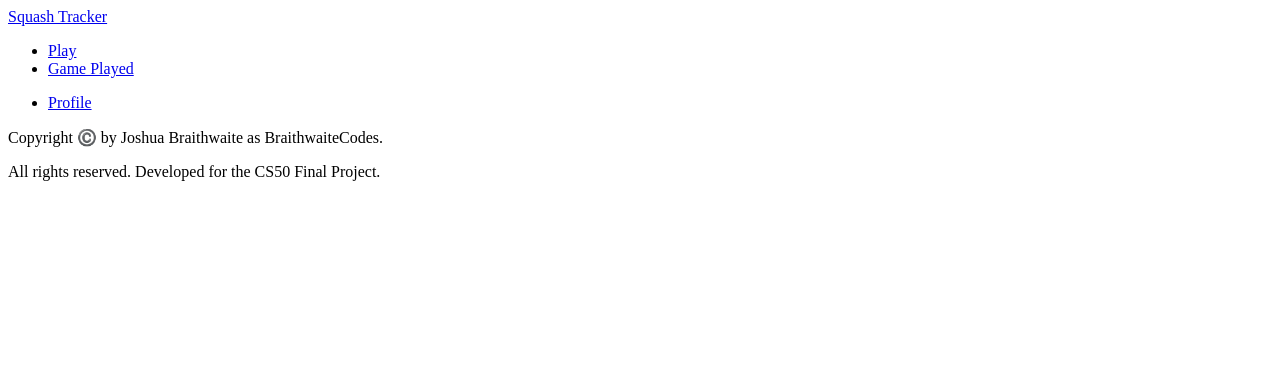
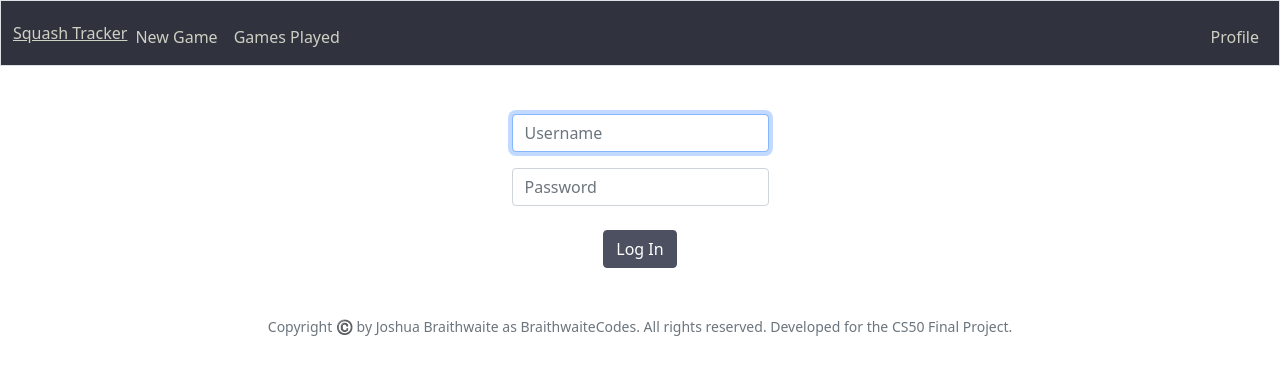
Before and after one commit to BraithwaiteCodes/Final-Project, a Flask app: template templates/login.html in a window 1280 px wide. Shown: the top 375 px of the page. Run offline with Flask 3, Linux system fonts and the light colour scheme; the template is opened without the code that fills it, so the values that code supplies are empty; the visitor is signed in with stand-in values (Sample User, id 1); some libraries are stand-ins or nearby versions.

Commit message:
Login functionality and layout. Fixed routing

```diff
--- a/app.py
+++ b/app.py
@@ -18,6 +18,54 @@ Session(app)
 db = SQL("sqlite:///squash.db")
 
 
-@app.route("/")
-def home():
-    return "Hello, Flask!"
+# Ensure reponses are not cached
+@app.after_request
+def after_request(response):
+    """Ensure responses aren't cached"""
+    response.headers["Cache-Control"] = "no-cache, no-store, must-revalidate"
+    response.headers["Expires"] = 0
+    response.headers["Pragma"] = "no-cache"
+    return response
+
+
+@app.route("/login", methods=["GET", "POST"])
+def login():
+
+    # Forget any user_id
+    session.clear()
+
+    # User reached route via POST (by submitting form via POST)
+    if request.method == "POST":
+
+        # Ensure username was submitted
+        if not request.form.get("username"):
+            flash("Must provide a username")
+            return redirect("/login", 403)
+
+        # Ensure password was submitted
+        elif not request.form.get("password"):
+            flash("Must provide a password")
+            return redirect("/login", 403)
+
+        # Query database for unique username
+        users = db.execute(
+            "SELECT * FROM usersInfo WHERE username = ?", request.form.get(
+                "username")
+        )
+
+        # Ensure username exists and password is correct
+        if len(users) != 1 or not check_password_hash(
+            users[0]["hash"], request.form.get("password")
+        ):
+            flash("Invalid username and/or password")
+            return redirect("/login", 403)
+
+        # Remember which user has logged in
+        session["user_id"] = users[0]["id"]
+
+        # Redirect user to home page
+        return redirect("/")
+
+    # User reached route via GET
+    else:
+        return render_template("/login.html")
--- a/static/styles.css
+++ b/static/styles.css
@@ -5,3 +5,20 @@
   --text-color-asbtract: #5c80bc;
   --text-color: #cdd1c4;
 }
+
+a {
+  color: var(--text-color);
+}
+
+.bg-mod-primary {
+  background-color: var(--primary-bg-color);
+}
+
+.btn-primary {
+  background-color: var(--secondary-bg-color);
+  border-color: var(--secondary-bg-color);
+}
+
+.nav-link {
+  color: var(--text-color);
+}
--- a/templates/layout.html
+++ b/templates/layout.html
@@ -5,31 +5,36 @@
     <meta charset="UTF-8" />
     <meta name="viewport" content="width=device-width, initial-scale=1.0" />
 
-    <link href="/static/styles.css" rel="stylesheet" />
+    <link href="/static/styles.css" rel="stylesheet"/>
+    <!-- http://getbootstrap.com/docs/5.1/ -->
+    <link crossorigin="anonymous" href="https://cdn.jsdelivr.net/npm/bootstrap@5.1.3/dist/css/bootstrap.min.css" integrity="sha384-1BmE4kWBq78iYhFldvKuhfTAU6auU8tT94WrHftjDbrCEXSU1oBoqyl2QvZ6jIW3" rel="stylesheet">
+    <script crossorigin="anonymous" src="https://cdn.jsdelivr.net/npm/bootstrap@5.1.3/dist/js/bootstrap.bundle.min.js" integrity="sha384-ka7Sk0Gln4gmtz2MlQnikT1wXgYsOg+OMhuP+IlRH9sENBO0LRn5q+8nbTov4+1p"></script>
+
+    <link href="/static/styles.css" rel="stylesheet"/>
     <title>Squash Tracker: {% block title %} {% endblock %}</title>
   </head>
 
   <body>
-    <nav class="bg-light">
-      <div class="container-full">
+    <nav class="bg-mod-primary border navbar navbar-expand-md">
+      <div class="container-fluid">
         <a class="navbar" href="/">Squash Tracker</a>
-        <div class="collapse" id="navbar">
+        <div class="collapse navbar-collapse bg-mod-primary" id="navbar">
           {% if session["userId"] %}
-          <ul class="navbar-nav">
+          <ul class="navbar-nav me-auto mt-2">
             <li class="nav-item">
-              <a href="/newgame" class="nav-link">Play</a>
+              <a href="/newgame" class="nav-link">New Game</a>
             </li>
             <li class="nav-item">
-              <a href="/history" class="nav-link">Game Played</a>
+              <a href="/game_history" class="nav-link">Games Played</a>
             </li>
           </ul>
-          <ul class="navbar-nav">
+          <ul class="navbar-nav ms-auto mt-2">
             <li class="nav-item">
               <a href="/profile" class="nav-link">Profile</a>
             </li>
           </ul>
           {% else %}
-          <ul>
+          <ul class="navbar-nav ms-auto mt-2">
             <li class="nav-item">
               <a href="/register" class="nav-link">Register</a>
             </li>
@@ -45,18 +50,24 @@
     {% if get_flashed_messages() %}
 
     <header>
-      <div class="alert" role="alert">
+      <div class="alert alert-primary mb-0 text-center" role="alert">
         {{ get_flashed_messages() | join(" ") }}
       </div>
     </header>
 
     {% endif %}
 
-    <main class="container-full">{% block main %}{% endblock%}</main>
+    <main class="container-fluid py-5 text-center">
 
-    <footer class="footer">
-      <p>Copyright ©️ by Joshua Braithwaite as BraithwaiteCodes.</p>
-      <p>All rights reserved. Developed for the CS50 Final Project.</p>
+      {% block main %}
+
+      {% endblock%}
+
+    </main>
+
+    <footer class="mb-5 small text-center text-muted">
+      Copyright ©️ by Joshua Braithwaite as BraithwaiteCodes.
+      All rights reserved. Developed for the CS50 Final Project.
     </footer>
   </body>
 </html>
--- a/templates/login.html
+++ b/templates/login.html
@@ -5,5 +5,13 @@
 {% endblock %}
 
 {% block main %}
-
+    <form action="/login" method="post">
+        <div class="mb-3">
+            <input autofocus autocomplete="off" class="form-control mx-auto w-auto" id="username" name="username" placeholder="Username" type="text" aria-required="true">
+        </div>
+        <div class="m-auto">
+            <input autofocus autocomplete="off" class="form-control mx-auto w-auto" id="password" name="password" placeholder="Password" type="password" aria-required="true">
+        </div>
+        <button class="btn btn-primary mt-4" type="submit">Log In</button>
+    </form>
 {% endblock %}
```
